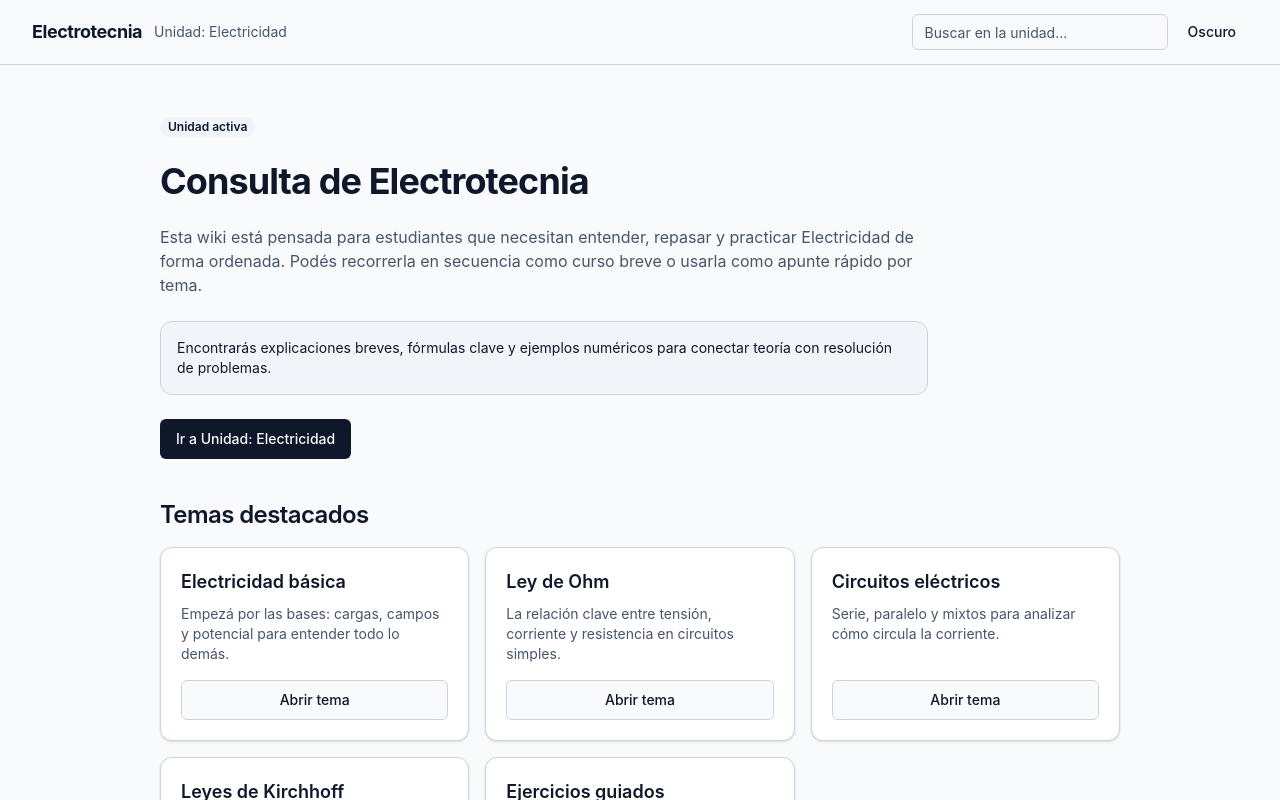
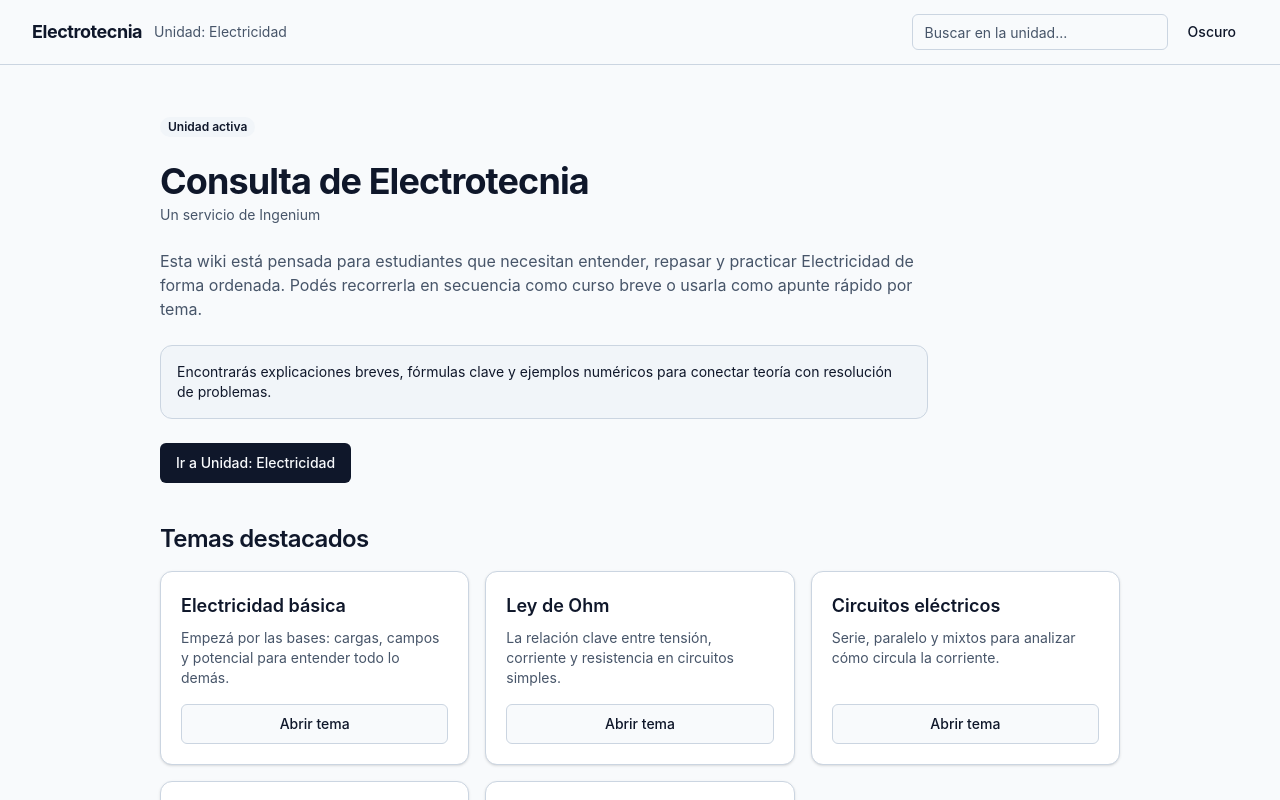
Before and after one commit to Teksi75/electrotecnia-web-next, a Next.js app: page / in a window 1280 px wide. Shown: the top 800 px of the page. Built offline with nearby package versions, Linux system fonts and the light colour scheme; no server answers.

Commit message:
home: add Ingenium service label

```diff
--- a/src/app/page.tsx
+++ b/src/app/page.tsx
@@ -57,7 +57,10 @@
     <main className="mx-auto w-full max-w-5xl space-y-10 px-4 py-12 sm:px-6 lg:px-8">
       <section className="space-y-6">
         <Badge>Unidad activa</Badge>
-        <h1 className="text-3xl font-bold tracking-tight sm:text-4xl">Consulta de Electrotecnia</h1>
+        <div className="space-y-1">
+          <h1 className="text-3xl font-bold tracking-tight sm:text-4xl">Consulta de Electrotecnia</h1>
+          <p className="text-sm text-muted-foreground">Un servicio de Ingenium</p>
+        </div>
         <p className="max-w-3xl text-muted-foreground">
           Esta wiki está pensada para estudiantes que necesitan entender, repasar y practicar Electricidad de forma
           ordenada. Podés recorrerla en secuencia como curso breve o usarla como apunte rápido por tema.
```
